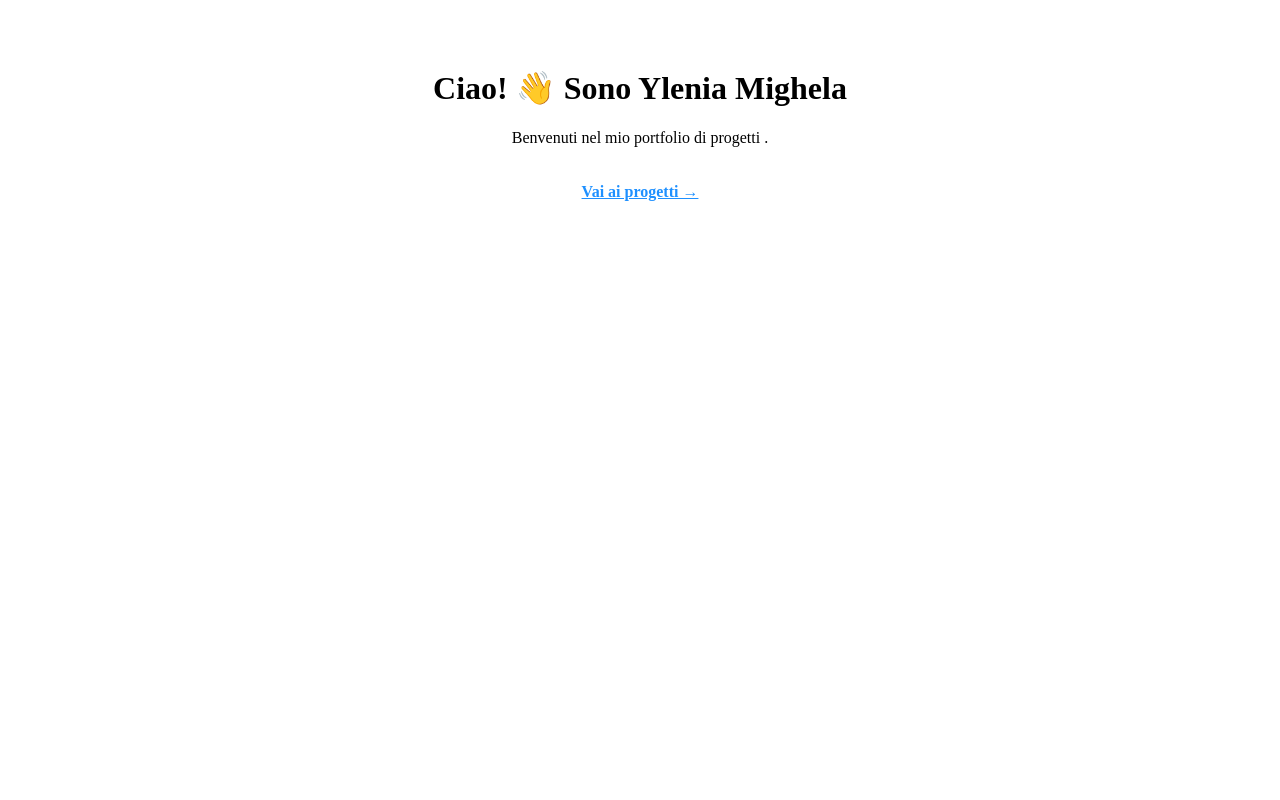
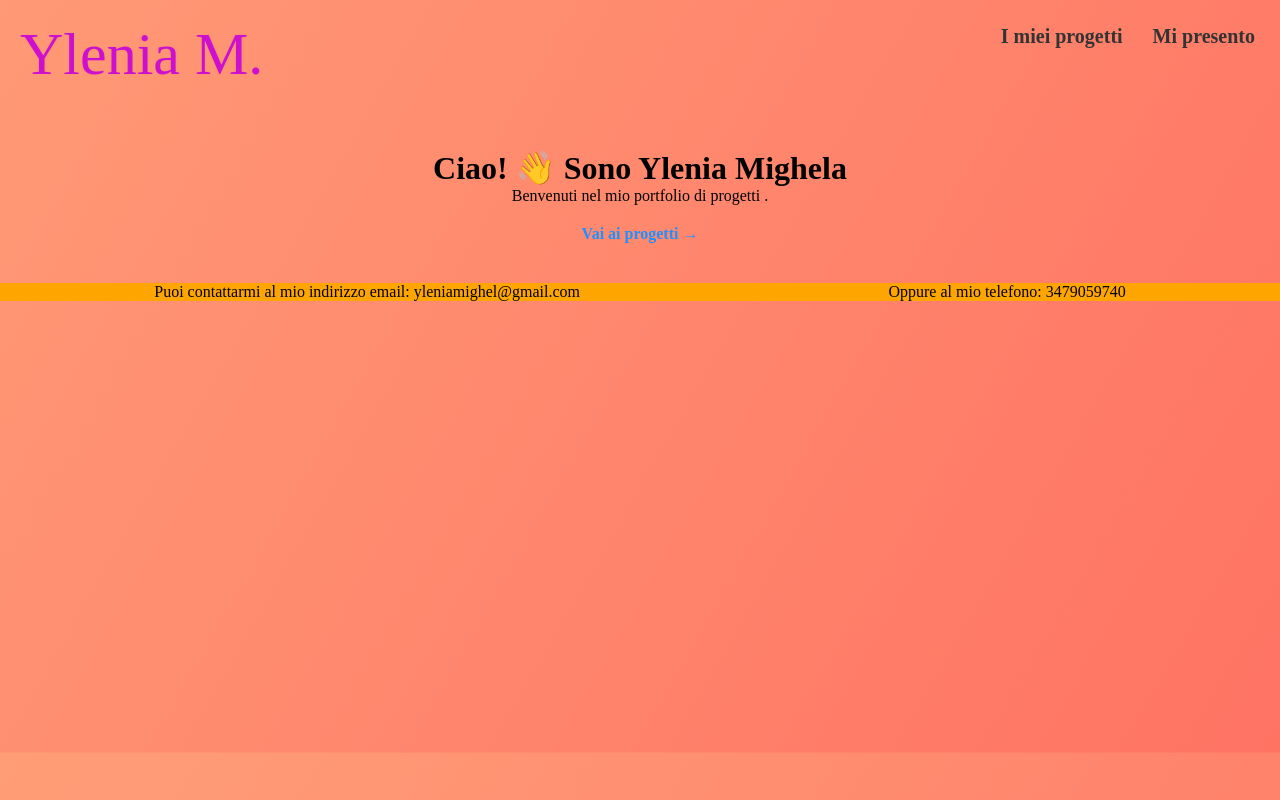
Before and after one commit to YleniaMighela/Workfolio-fe, a React (Vite) app: page / in a window 1280 px wide. Built offline with nearby package versions, Linux system fonts and the light colour scheme.

Commit message:
fixed app jsx

```diff
--- a/src/App.jsx
+++ b/src/App.jsx
@@ -1,9 +1,14 @@
-
 // importo react-router
 import { BrowserRouter, Routes, Route } from "react-router-dom";
 
+// importo il layout
+import DefaultLayout from "./layout/DefaultLayout";
 
-import ProjectList from "./components/ProjectList";
+// importo i componenti
+import ProjectDetail from "./components/ProjectDetail/ProjectDetail"
+import ProjectList from "./components/ProjectList/ProjectList";
+
+// importo le paginr
 import HomePage from "./pages/HomePage";
 
 function App() {
@@ -12,13 +17,13 @@ function App() {
     <>
       <BrowserRouter>
         <Routes>
-          {/* <Route element={<DefaultLayout />} > */}
-          <Route path="/" element={<HomePage />} />
-          <Route path="/projects" element={<ProjectList />} />
-          {/* <Route path="/progetti/:id" element={<ProjectCard />} />
-            <Route path="/aboutme" element={<AboutMe />} /> */}
+          <Route element={<DefaultLayout />} >
+            <Route path="/" element={<HomePage />} />
+            <Route path="/projects" element={<ProjectList />} />
+            <Route path="/projects/:id" element={<ProjectDetail />} />
+            {/* <Route path="/aboutme" element={<AboutMe />} /> */}
 
-          {/* </Route> */}
+          </Route>
         </Routes>
       </BrowserRouter>
     </>
--- a/src/index.css
+++ b/src/index.css
@@ -0,0 +1,28 @@
+* {
+    margin: 0;
+    border: 0;
+    box-sizing: border-box;
+    list-style: none;
+    text-decoration: none;
+
+}
+
+body {
+    background: linear-gradient(120deg, #ff7e5f, #feb47b, #ff9a76, #ff6f61);
+    background-size: 400% 400%;
+    animation: gradientBG 15s ease infinite;
+}
+
+@keyframes gradientBG {
+    0% {
+        background-position: 0% 50%;
+    }
+
+    50% {
+        background-position: 100% 50%;
+    }
+
+    100% {
+        background-position: 0% 50%;
+    }
+}
```
